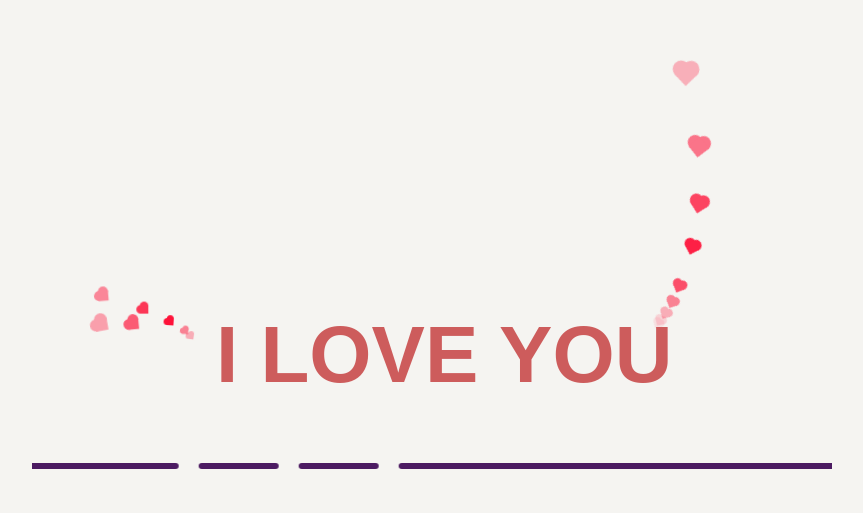
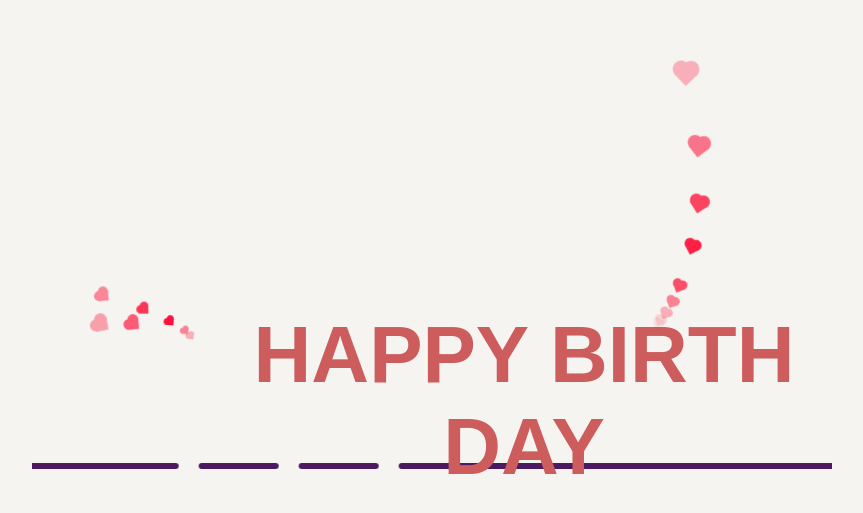
Before and after one commit to HuyTrongTran/Click-here, a plain HTML site: page index.html in a window 1280 px wide. Shown: the part 171-684 px from the top of the page, without its empty margins (208-1071 px from the left). Drawn offline with Linux system fonts and the light colour scheme; a web font is replaced by a local one.

Commit message:
sua file

```diff
--- a/index.html
+++ b/index.html
@@ -6,7 +6,7 @@
     <meta http-equiv="X-UA-Compatible" content="IE=edge">
     <meta name="viewport" content="width=device-width, initial-scale=1.0">
     <title>I LOVE YOU</title>
-    <link rel="shortcut icon"  href="icon.png">
+    <link rel="shortcut icon"  href="./image/icon.png">
 
     <style>
         @import url("https://fonts.googleapis.com/css?family=Muli");
@@ -2287,7 +2287,7 @@
   /* font-family: cursive; */
   font-size: 5rem;
   color: indianred;">
-            I LOVE YOU
+            HAPPY BIRTH DAY
         </h1>
         <div class='vehicle-body'>
             <div class='wrap-body'>
```
Also changed, not shown: image/icon.png (renamed from icon.png).
